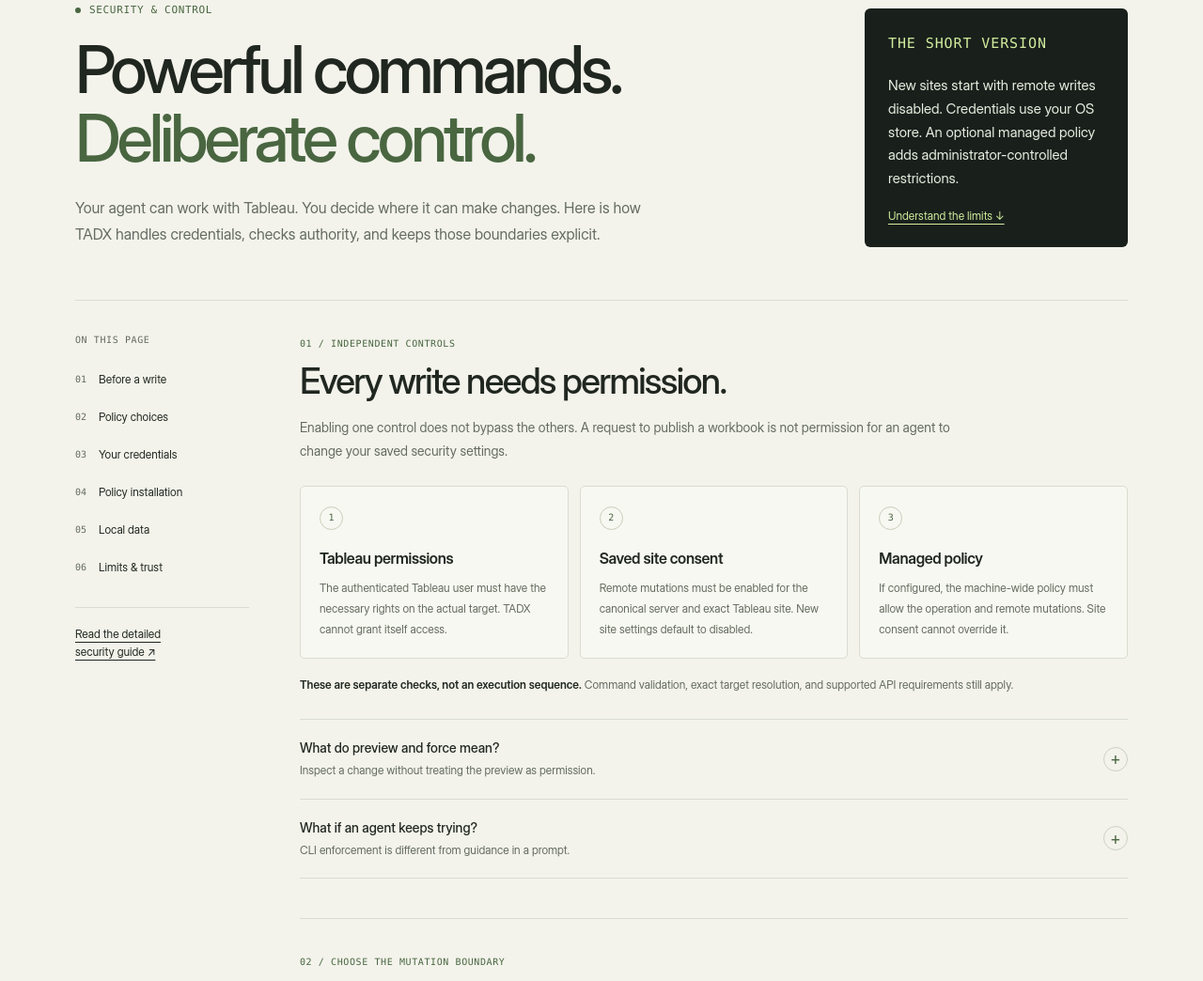
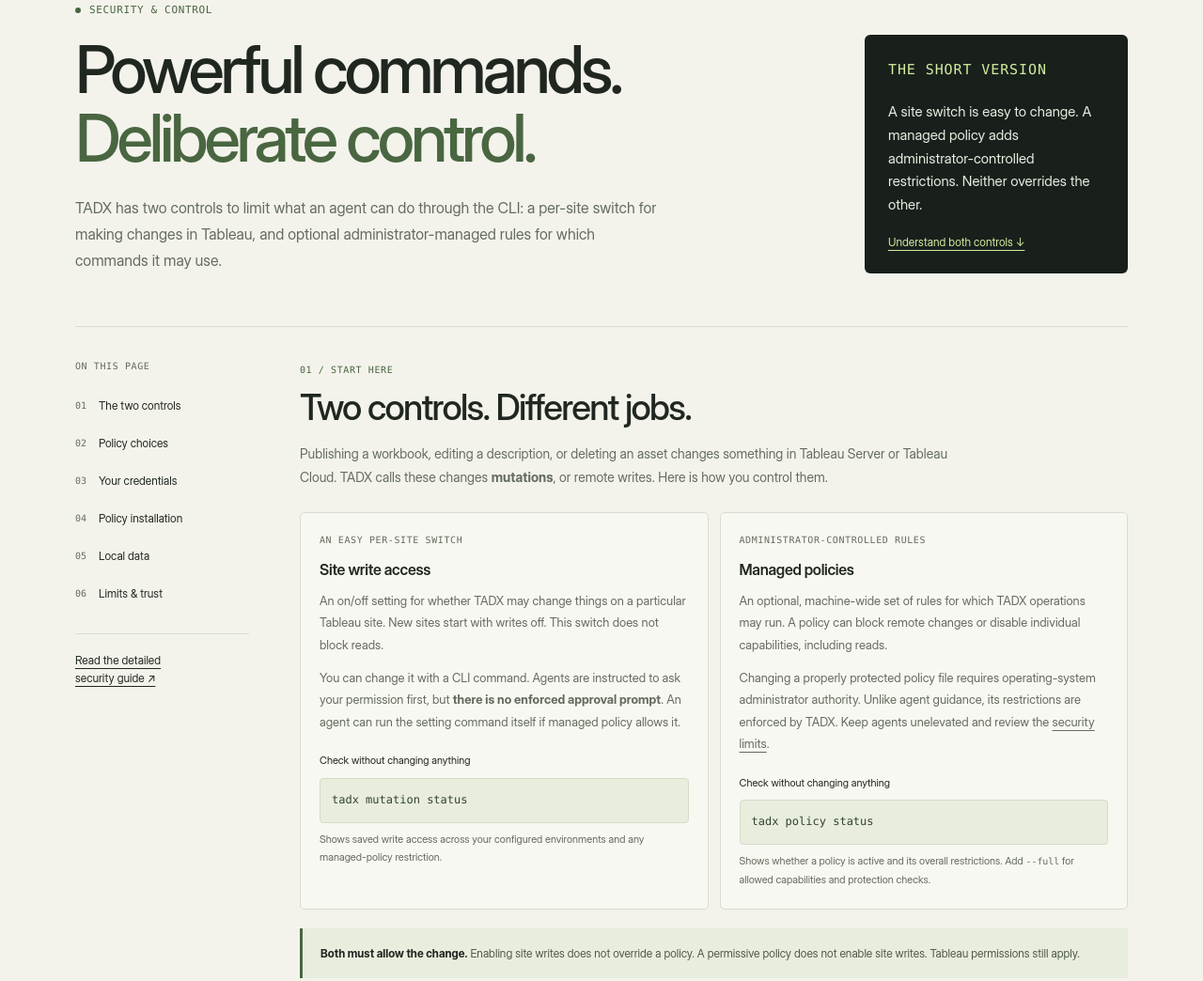
Before and after one commit to ahillspace/tadx, a plain HTML site: page site/security.html in a window 1280 px wide. Shown: the part 152-1196 px from the top of the page at 94% size. Drawn offline with Linux system fonts and the light colour scheme.

Commit message:
Explain site write access and managed policies on security page

```diff
--- a/scripts/build-site.mjs
+++ b/scripts/build-site.mjs
@@ -6,6 +6,7 @@
 export const publicFiles = Object.freeze([
   ['site/index.html', 'index.html'],
   ['site/security.html', 'security.html'],
+  ['site/security-controls.svg', 'security-controls.svg'],
   ['docs/reference/capability-map.html', 'capabilities.html'],
   ['docs/reference/capabilities.json', 'capabilities.json'],
   ['scripts/install.sh', 'install.sh'],
--- a/site/security.html
+++ b/site/security.html
@@ -52,10 +52,20 @@
     h2 { margin: 0; font-size: clamp(28px, 3vw, 38px); line-height: 1.13; font-weight: 540; letter-spacing: -.045em; }
     .lead { color: var(--muted); margin: 15px 0 25px; font-size: 14px; line-height: 1.8; max-width: 700px; }
     .control-grid, .template-grid { display: grid; grid-template-columns: repeat(3, minmax(0, 1fr)); gap: 12px; }
+    .control-grid { grid-template-columns: repeat(2, minmax(0, 1fr)); }
     .control-card { border: 1px solid var(--line); border-radius: 5px; padding: 20px; background: #f8f8f2; }
     .number { display: inline-grid; place-items: center; width: 25px; height: 25px; margin-bottom: 20px; border: 1px solid #c6cfbb; border-radius: 50%; color: var(--green); font: 10px/1 var(--mono); }
     h3 { margin: 0 0 10px; font-size: 16px; line-height: 1.35; font-weight: 600; letter-spacing: -.02em; }
     .control-card p, .template-card p { margin: 0; font-size: 12px; line-height: 1.8; color: var(--muted); }
+    .control-card p { font-size: 13px; }
+    .control-card p + p { margin-top: 12px; }
+    .control-card .kicker { font-size: 10px; margin-bottom: 12px; }
+    .control-card .status-label { margin-top: 20px; color: var(--ink); font-size: 11px; }
+    .control-card pre { margin: 8px 0; padding: 12px; font-size: 12px; }
+    .control-card .status-note { font-size: 11px; }
+    .checks-flow { margin: 30px 0 0; padding: 22px; border: 1px solid var(--line); border-radius: 5px; background: #f8f8f2; }
+    .checks-flow img { display: block; width: 100%; max-width: 540px; height: auto; margin: 20px auto; }
+    .checks-flow figcaption { font-size: 12px; line-height: 1.8; color: var(--muted); }
     .small-note { margin: 17px 0 0; font-size: 12px; line-height: 1.8; color: var(--muted); }
     .small-note strong { color: var(--ink); font-weight: 600; }
     details { border-bottom: 1px solid var(--line); }
@@ -107,8 +117,6 @@
       .hero { gap: 32px; grid-template-columns: minmax(0, 1fr) 250px; }
       .page-grid { grid-template-columns: 150px minmax(0, 1fr); gap: 28px; }
       .control-grid, .template-grid { grid-template-columns: 1fr; }
-      .control-card { display: grid; grid-template-columns: 25px 1fr; gap: 0 16px; }
-      .control-card .number { grid-row: span 2; margin: 0; }
       .control-card h3 { margin-bottom: 5px; }
       .template-card h3 { min-height: 0; }
       .template-label { margin-bottom: 8px; }
@@ -134,6 +142,7 @@
       .contents .source-link { display: none; }
       .contents .kicker { margin-bottom: 8px; }
       .section { padding: 30px 0 34px; }
+      .checks-flow { padding: 16px 10px; }
       .detail-body { padding-right: 0; }
       .platform-list { grid-template-columns: 1fr; gap: 3px; }
       .platform-list dd { margin-bottom: 12px; }
@@ -157,14 +166,14 @@
   </header>
   <main id="main" class="wrap">
     <div class="hero">
-      <div><p class="eyebrow">Security &amp; control</p><h1>Powerful commands.<span>Deliberate control.</span></h1><p class="intro">Your agent can work with Tableau. You decide where it can make changes. Here is how TADX handles credentials, checks authority, and keeps those boundaries explicit.</p></div>
-      <aside class="hero-note" aria-label="Security at a glance"><p class="kicker">The short version</p><p>New sites start with remote writes disabled. Credentials use your OS store. An optional managed policy adds administrator-controlled restrictions.</p><a href="#boundaries">Understand the limits &darr;</a></aside>
+      <div><p class="eyebrow">Security &amp; control</p><h1>Powerful commands.<span>Deliberate control.</span></h1><p class="intro">TADX has two controls to limit what an agent can do through the CLI: a per-site switch for making changes in Tableau, and optional administrator-managed rules for which commands it may use.</p></div>
+      <aside class="hero-note" aria-label="Security at a glance"><p class="kicker">The short version</p><p>A site switch is easy to change. A managed policy adds administrator-controlled restrictions. Neither overrides the other.</p><a href="#controls">Understand both controls &darr;</a></aside>
     </div>
     <div class="page-grid">
       <nav class="contents" aria-label="On this page">
         <p class="kicker">On this page</p>
         <ol>
-          <li><a href="#controls"><span class="index">01</span>Before a write</a></li>
+          <li><a href="#controls"><span class="index">01</span>The two controls</a></li>
           <li><a href="#templates"><span class="index">02</span>Policy choices</a></li>
           <li><a href="#credentials"><span class="index">03</span>Your credentials</a></li>
           <li><a href="#policy-installation"><span class="index">04</span>Policy installation</a></li>
@@ -175,18 +184,33 @@
       </nav>
       <div class="article">
         <section id="controls" class="section" aria-labelledby="controls-title">
-          <p class="kicker">01 / Independent controls</p><h2 id="controls-title">Every write needs permission.</h2>
-          <p class="lead">Enabling one control does not bypass the others. A request to publish a workbook is not permission for an agent to change your saved security settings.</p>
+          <p class="kicker">01 / Start here</p><h2 id="controls-title">Two controls. Different jobs.</h2>
+          <p class="lead">Publishing a workbook, editing a description, or deleting an asset changes something in Tableau Server or Tableau Cloud. TADX calls these changes <strong>mutations</strong>, or remote writes. Here is how you control them.</p>
           <div class="control-grid">
-            <article class="control-card"><span class="number" aria-hidden="true">1</span><h3>Tableau permissions</h3><p>The authenticated Tableau user must have the necessary rights on the actual target. TADX cannot grant itself access.</p></article>
-            <article class="control-card"><span class="number" aria-hidden="true">2</span><h3>Saved site consent</h3><p>Remote mutations must be enabled for the canonical server and exact Tableau site. New site settings default to disabled.</p></article>
-            <article class="control-card"><span class="number" aria-hidden="true">3</span><h3>Managed policy</h3><p>If configured, the machine-wide policy must allow the operation and remote mutations. Site consent cannot override it.</p></article>
+            <article class="control-card">
+              <p class="kicker">An easy per-site switch</p><h3>Site write access</h3>
+              <p>An on/off setting for whether TADX may change things on a particular Tableau site. New sites start with writes off. This switch does not block reads.</p>
+              <p>You can change it with a CLI command. Agents are instructed to ask your permission first, but <strong>there is no enforced approval prompt</strong>. An agent can run the setting command itself if managed policy allows it.</p>
+              <p class="status-label">Check without changing anything</p><pre><code>tadx mutation status</code></pre>
+              <p class="status-note">Shows saved write access across your configured environments and any managed-policy restriction.</p>
+            </article>
+            <article class="control-card">
+              <p class="kicker">Administrator-controlled rules</p><h3>Managed policies</h3>
+              <p>An optional, machine-wide set of rules for which TADX operations may run. A policy can block remote changes or disable individual capabilities, including reads.</p>
+              <p>Changing a properly protected policy file requires operating-system administrator authority. Unlike agent guidance, its restrictions are enforced by TADX. Keep agents unelevated and review the <a href="#boundaries">security limits</a>.</p>
+              <p class="status-label">Check without changing anything</p><pre><code>tadx policy status</code></pre>
+              <p class="status-note">Shows whether a policy is active and its overall restrictions. Add <code>--full</code> for allowed capabilities and protection checks.</p>
+            </article>
           </div>
-          <p class="small-note"><strong>These are separate checks, not an execution sequence.</strong> Command validation, exact target resolution, and supported API requirements still apply.</p>
+          <div class="callout"><strong>Both must allow the change.</strong> Enabling site writes does not override a policy. A permissive policy does not enable site writes. Tableau permissions still apply.</div>
+          <figure class="checks-flow" aria-labelledby="checks-title">
+            <h3 id="checks-title">Before a change is made</h3>
+            <img src="security-controls.svg" width="540" alt="TADX checks whether managed policy allows the command and remote writes, then whether writes are enabled for the selected site. Either check can block the change. Tableau then checks the user's permissions before applying it.">
+            <figcaption>This is the simplified order for a command that changes Tableau. If no managed policy is installed, that gate adds no restriction. Command validation, target lookup, and any required reads are omitted here.</figcaption>
+          </figure>
           <div class="detail-group">
             <details><summary><span><strong>What do preview and force mean?</strong><span class="detail-hint">Inspect a change without treating the preview as permission.</span></span><span class="toggle" aria-hidden="true">+</span></summary>
-              <div class="detail-body"><p>Supported commands expose <code>--preview</code> to inspect proposed changes without applying them. A preview may still need live reads and the capability IDs required to resolve its targets. Custom policy can deny those reads.</p><p>Neither <code>--preview</code> nor <code>--force</code> enables site consent or bypasses managed policy. A valid preview does not mean the later mutation is authorized.</p><pre><code>tadx mutation status
-tadx policy status</code></pre></div>
+              <div class="detail-body"><p>Supported commands expose <code>--preview</code> to inspect proposed changes without applying them. A preview may still need live reads and the capability IDs required to resolve its targets. Custom policy can deny those reads.</p><p>Neither <code>--preview</code> nor <code>--force</code> enables site consent or bypasses managed policy. A valid preview does not mean the later mutation is authorized.</p></div>
             </details>
             <details><summary><span><strong>What if an agent keeps trying?</strong><span class="detail-hint">CLI enforcement is different from guidance in a prompt.</span></span><span class="toggle" aria-hidden="true">+</span></summary>
               <div class="detail-body"><p>Agent Guidance tells agents to ask before changing saved site consent. Managed policy is an additional check enforced by TADX, not merely an instruction to the model. A blocked mutation does not become permitted because the agent retries or uses cached content.</p><p>An agent can request an administrator-authorized policy change. On an ordinary, unelevated Windows session, the policy installer requests elevation through Windows. Approving that request can change the policy. Keep agents unelevated and review approval prompts.</p></div>
```
Also changed, not shown: docs/website.md (+4 -1 lines), scripts/tests/security_browser.mjs (+14 -7 lines), scripts/tests/site_test.mjs (+11 -1 lines), site/security-controls.svg (added), 1 other file.
